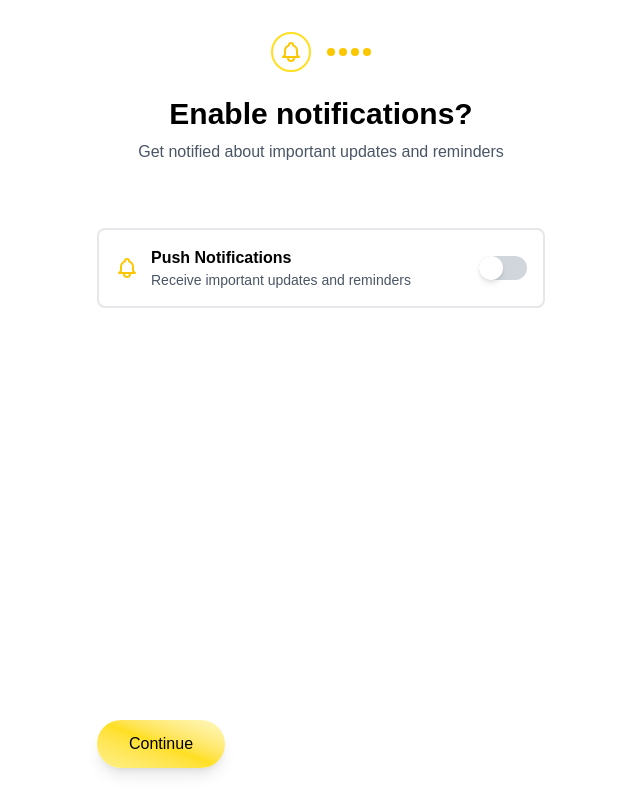
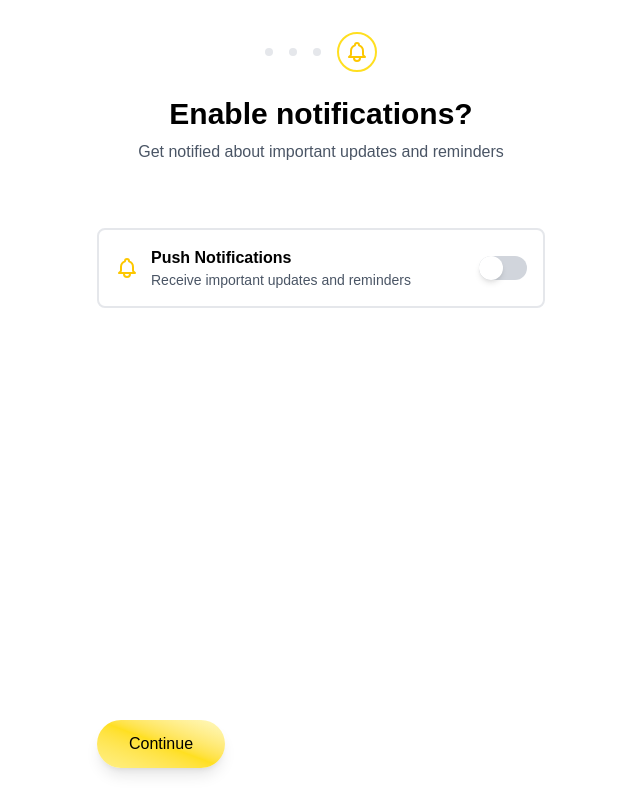
Before and after one commit to dgarcia1724/glow, a Next.js app in the folder frontend/glow-app/: page /onboarding/notifications in a window 1280 px wide. Shown: the whole page, without its empty margins (319-959 px from the left). Built offline with nearby package versions, Linux system fonts and the light colour scheme.

Commit message:
first 4 pages with pagination dots are done

```diff
--- a/frontend/glow-app/src/app/onboarding/notifications/page.tsx
+++ b/frontend/glow-app/src/app/onboarding/notifications/page.tsx
@@ -20,7 +20,10 @@ export default function Notifications() {
         {/* Progress indicator and icon */}
         <div className="w-full max-w-md mx-auto flex flex-col items-center mb-8">
           <div className="flex items-center gap-2 mb-6">
-            <span className="inline-flex items-center justify-center w-10 h-10 rounded-full border-2 border-yellow-300 bg-white">
+            <span className="w-2 h-2 rounded-full bg-gray-200 inline-block" />
+            <span className="w-2 h-2 rounded-full bg-gray-200 inline-block ml-2" />
+            <span className="w-2 h-2 rounded-full bg-gray-200 inline-block ml-2" />
+            <span className="inline-flex items-center justify-center w-10 h-10 rounded-full border-2 border-yellow-300 bg-white ml-2">
               <svg
                 className="w-6 h-6 text-yellow-400"
                 fill="none"
@@ -35,12 +38,6 @@ export default function Notifications() {
                 />
               </svg>
             </span>
-            <div className="flex gap-1 ml-2">
-              <span className="w-2 h-2 rounded-full bg-yellow-400 inline-block" />
-              <span className="w-2 h-2 rounded-full bg-yellow-400 inline-block" />
-              <span className="w-2 h-2 rounded-full bg-yellow-400 inline-block" />
-              <span className="w-2 h-2 rounded-full bg-yellow-400 inline-block" />
-            </div>
           </div>
           <h1 className="text-2xl sm:text-3xl font-extrabold text-black mb-2 text-center">
             Enable notifications?
```
